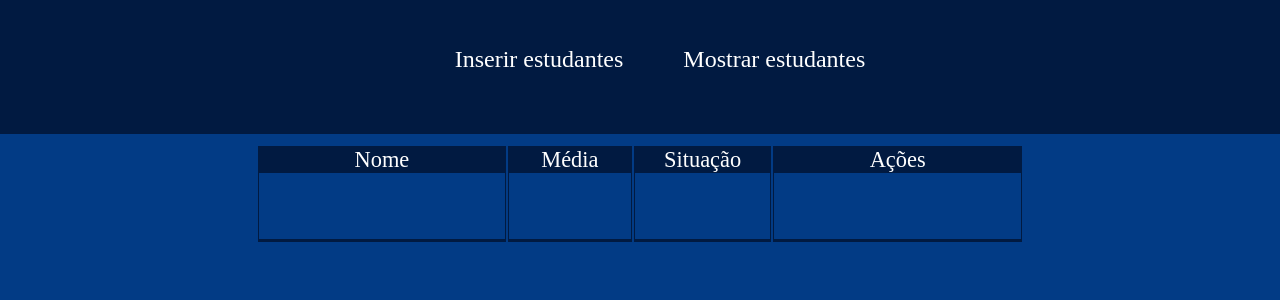
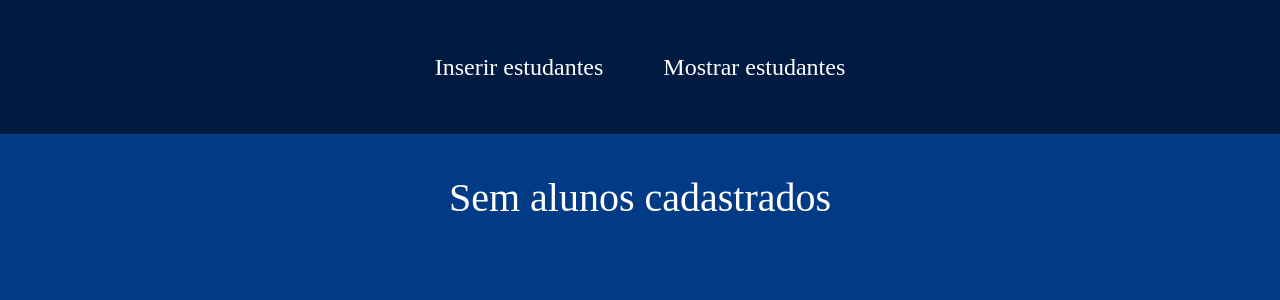
Before and after one commit to guih1886/desafio-angular, an Angular app: page /show-students in a window 1280 px wide. Shown: the top 300 px of the page. Built offline with nearby package versions, Linux system fonts and the light colour scheme.

Commit message:
project finished
project finished

```diff
--- a/src/app/components/insert-student/insert-student.component.html
+++ b/src/app/components/insert-student/insert-student.component.html
@@ -6,6 +6,7 @@
         <input type="text" class="input-nome" [(ngModel)]="nome" placeholder="Digite o nome do aluno">
         <input type="text" class="input-nota" [(ngModel)]="nota1" placeholder="Digite a nota 1">
         <input type="text" class="input-nota" [(ngModel)]="nota2" placeholder="Digite a nota 2">
-        <button type="submit" (click)="adicionarEstudante()">{{estado}}</button>
+        <button type="submit" (click)="adicionarEstudante()" *ngIf="estado === 'Inserir'">{{estado}}</button>
+        <button type="submit" (click)="alterarEstudante()" *ngIf="estado === 'Alterar'">{{estado}}</button>
     </div>
 </div>
--- a/src/app/components/navbar/navbar.component.less
+++ b/src/app/components/navbar/navbar.component.less
@@ -12,7 +12,9 @@
     .nav-links {
         display: flex;
         justify-content: center;
+        align-items: center;
         width: 50%;
+        padding: 0;
 
         li {
             color: @main-font-color;
--- a/src/app/components/show-students/show-students.component.html
+++ b/src/app/components/show-students/show-students.component.html
@@ -1,28 +1,36 @@
-<div class="container-list">
+<div *ngIf="list.length > 0 " class="container-list">
+    <div class="cabecalho">
+        <div class="cabecalho-itens">
+            <p>Nome</p>
+        </div>
+        <div class="cabecalho-itens">
+            <p>Média</p>
+        </div>
+        <div class="cabecalho-itens">
+            <p>Situação</p>
+        </div>
+        <div class="cabecalho-itens">
+            <p>Ações</p>
+        </div>
+    </div>
+    <div class="content" *ngFor="let item of list">
+        <div class="content-itens">
+            {{item.nome}}
+        </div>
+        <div class="content-itens">
+            {{item.media}}
+        </div>
+        <div class="content-itens">
+            {{item.situacao}}
 
-    <table>
-        <td class="td-nome"> Nome
-            <div class="div-tr">
-                <tr class="tr-nome" *ngFor="let item of list">{{item.nome}}</tr>
-            </div>
-        </td>
-        <td class="td-media"> Média
-            <div class="div-tr">
-                <tr class="tr-media" *ngFor="let item of list">{{item.media}}</tr>
-            </div>
-        </td>
-        <td class="td-situacao"> Situação
-            <div class="div-tr">
-                <tr class="tr-situacao" *ngFor="let item of list">{{item.situacao}}</tr>
-            </div>
-        </td>
-        <td class="td-acoes"> Ações
-            <div class="div-tr">
-                <tr class="tr-acoes" *ngFor="let item of list">
-                    <button (click)="alterarEstudante(item.id)">Alterar</button>
-                    <button (click)="excluirEstudante(item.id)">Excluir</button>
-                </tr>
-            </div>
-        </td>
-    </table>
+        </div>
+        <div class="content-itens">
+            <button class="button-alterar" (click)="alterarEstudante(item.id)">Alterar</button>
+            <button class="button-excluir" (click)="excluirEstudante(item.id)">Excluir</button>
+        </div>
+    </div>
 </div>
+
+<div *ngIf="list.length === 0 " class="container-list">
+    <p style="color: white; font-size: 2.5em;">Sem alunos cadastrados</p>
+</div>
--- a/src/app/components/show-students/show-students.component.less
+++ b/src/app/components/show-students/show-students.component.less
@@ -9,67 +9,76 @@
     height: 99%;
     background-color: @secondary-background-color;
 
-    table {
+    .cabecalho {
         margin-top: 10px;
-        width: 60%;
-        height: 15%;
-        background-color: @secondary-background-color;
+        display: flex;
+        width: 60vw;
+        height: 10vh;
+        background-color: @main-background-color;
 
+        .cabecalho-itens {
+            display: flex;
+            width: 15vw;
+            justify-content: center;
+            text-align: center;
+            align-items: center;
+            height: 100%;
+            color: @main-font-color;
+            font-size: 1.5em;
+        }
+    }
 
-        .div-tr {
+    .content {
+        display: flex;
+        width: 60vw;
+        height: 5vh;
+        background-color: @main-background-color;
+        border: 1px solid black;
+
+        .content-itens {
             display: flex;
+            width: 15vw;
             justify-content: center;
+            text-align: center;
             align-items: center;
-            flex-direction: column;
-            text-align: center;
-            width: 100%;
-            height: 70%;
-            background-color: @secondary-background-color;
+            height: 100%;
+            color: @main-font-color;
+            font-size: 1.5em;
+            background-color: #3550e9;
+
         }
 
-        .td-nome,
-        .td-acoes {
-            text-align: center;
-            font-size: 1.4em;
-            width: 50vw;
-            background-color: @main-background-color;
-            color: @main-font-color;
-        }
-
-        .td-media,
-        .td-situacao {
-            text-align: center;
-            font-size: 1.4em;
-            width: 20vw;
-            background-color: @main-background-color;
-            color: @main-font-color;
-        }
-
-        .tr-nome,
-        .tr-media,
-        .tr-situacao,
-        .tr-acoes {
-            text-align: center;
-            margin: 0;
-            width: 100%;
-            font-size: 1.2em;
-            color: @main-font-color;
-        }
-
-        button {
-            margin-right: 10px;
+        .button-alterar {
+            margin: 5px;
             font-size: 18px;
             width: 40%;
-            height: 20px;
+            height: 35px;
             background-color: @main-background-color;
             color: @main-font-color;
             border: 0;
         }
 
-        button:hover {
+        .button-alterar:hover {
             background-color: #1a38df;
             border: 0;
             cursor: pointer;
         }
+
+        .button-excluir {
+            margin: 5px;
+            font-size: 18px;
+            width: 40%;
+            height: 35px;
+            background-color: red;
+            color: @main-font-color;
+            border: 0;
+        }
+
+        .button-excluir:hover {
+            background-color: rgb(104, 5, 5);
+            border: 0;
+            cursor: pointer;
+        }
     }
+
 }
--- a/src/app/components/show-students/show-students.component.ts
+++ b/src/app/components/show-students/show-students.component.ts
@@ -14,6 +14,7 @@ export class ShowStudentsComponent implements OnInit {
     private estudante: StudentsService
   ) { }
 
+  //inicializa a tabela
   ngOnInit(): void {
     this.list = this.estudante.getAll();
   }
--- a/src/app/students.service.ts
+++ b/src/app/students.service.ts
@@ -11,6 +11,7 @@ export class StudentsService {
   nome: string | undefined;
   nota1: number | undefined;
   nota2: number | undefined;
+  idEstudante: number = 0;
   estado = 'Inserir'
 
   constructor(
@@ -37,17 +38,16 @@ export class StudentsService {
   alterarEstudante(id: number) {
     this.router.navigate(['insert-students']);
     this.estado = 'Alterar';
-    const estudante = this.lista.find((item) => item.id === id);
-    this.nome = estudante?.nome;
-    this.nota1 = estudante?.nota1;
-    this.nota2 = estudante?.nota2;
-    this.excluirEstudante(id)
+    const estudante = this.lista.find((item) => item.id === id)!;
+    this.idEstudante = estudante.id;
+    return estudante
   }
-
+  //calcula a media do aluno
   calcularMedia(nota1: number, nota2: number) {
     return (nota1 + nota2) / 2;
   }
 
+  //calcula a situacao do aluno
   calcularSituacao(nota1: number, nota2: number): string {
     if (this.calcularMedia(nota1, nota2) >= 7) {
       return "Aprovado";
@@ -72,4 +72,8 @@ export class StudentsService {
     return JSON.stringify(this.nota2)
   }
 
+  getidEstudante() {
+    return this.idEstudante;
+  }
+
 }
```
Also changed, not shown: src/app/components/insert-student/insert-student.component.ts (+70 -6 lines), 3 other files (tests, documents, lock files or other folders).
